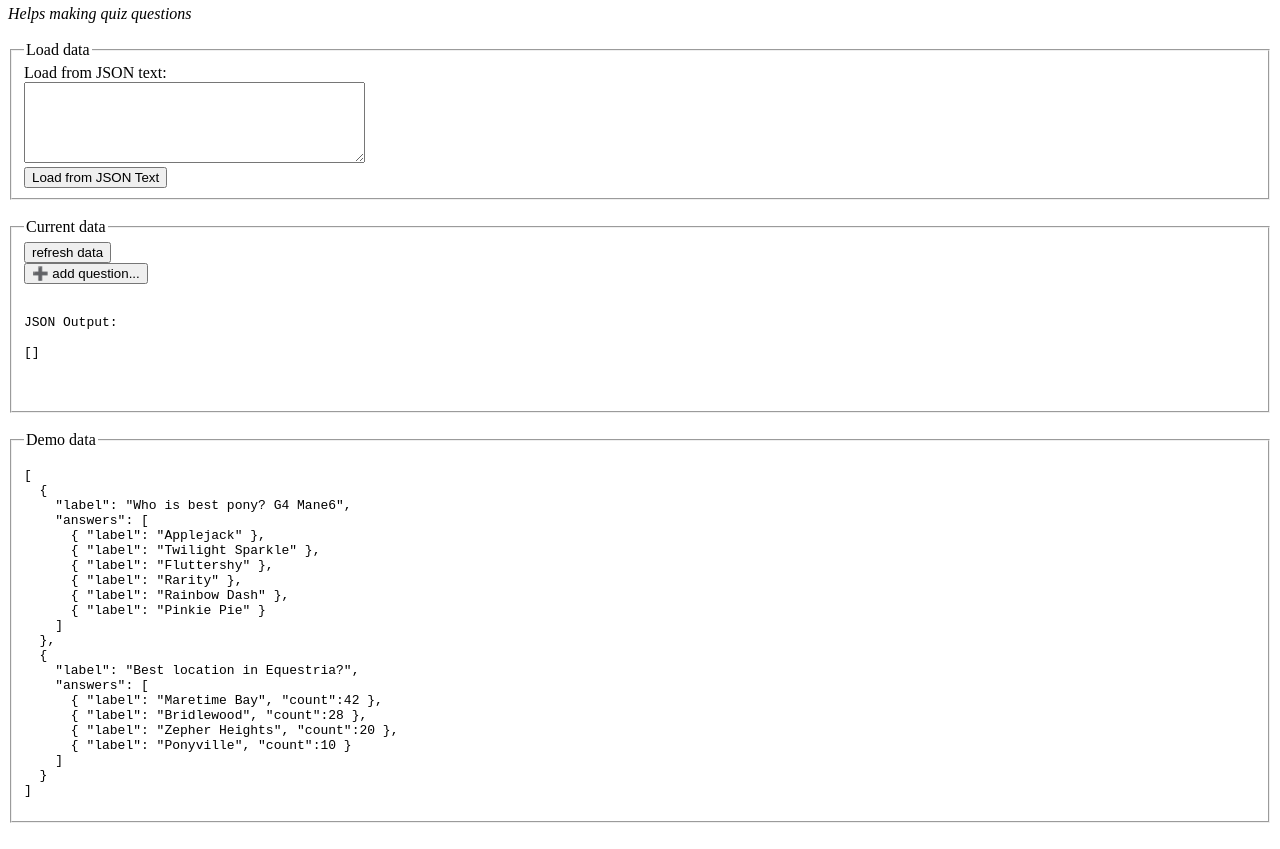
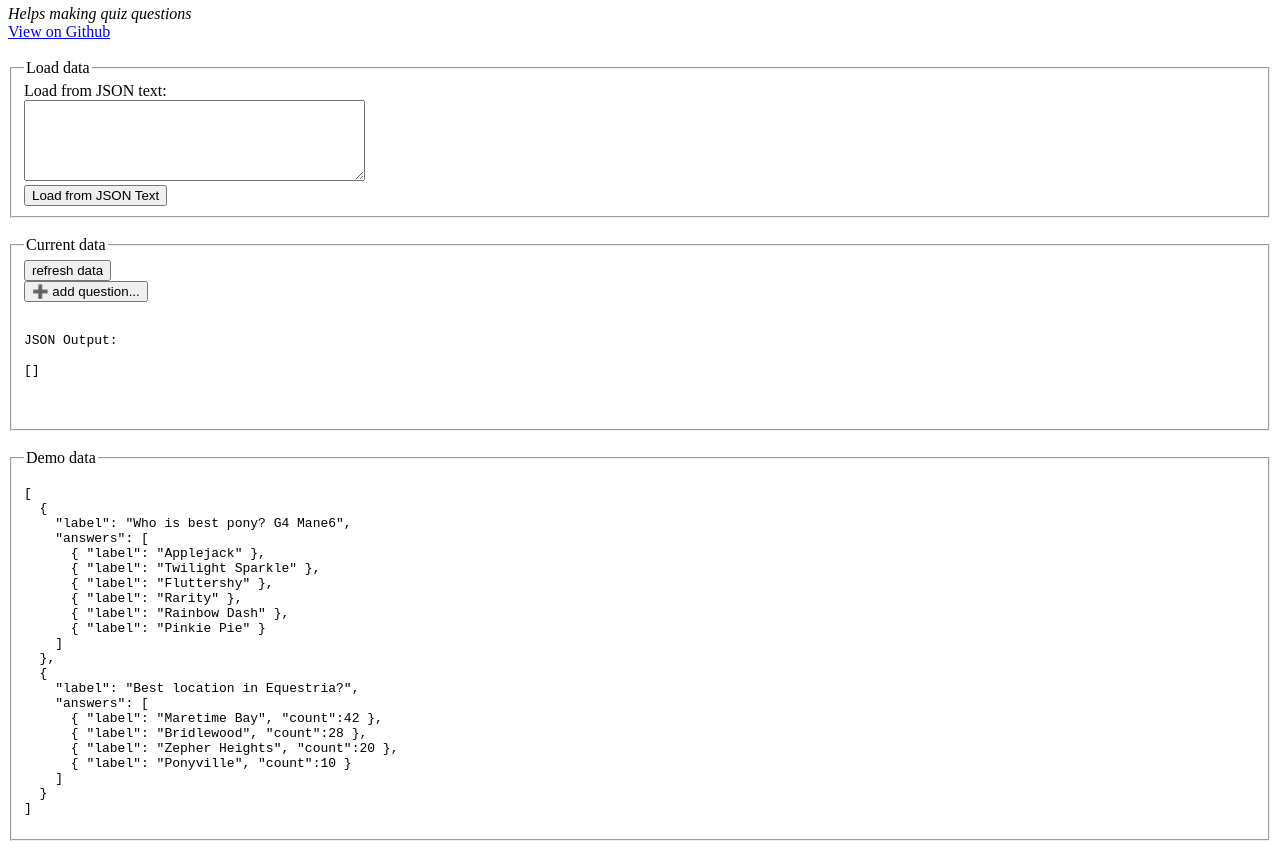
Before and after one commit to frankkienl/QuizUtil_html, a plain HTML site: page index.html in a window 1280 px wide. Shown: the part 62-911 px from the top of the page. Drawn offline with nearby package versions, Linux system fonts and the light colour scheme.

Commit message:
added github link

```diff
--- a/index.html
+++ b/index.html
@@ -8,7 +8,8 @@
 </head>
 <body>
 <h2>QuizUtil</h2>
-<i>Helps making quiz questions</i> <br/><br/>
+<i>Helps making quiz questions</i> <br/>
+<a href="https://github.com/frankkienl/QuizUtil_html">View on Github</a><br /><br />
 
 <div id="divLoadData">
     <fieldset>
```
